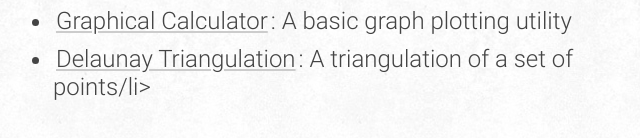
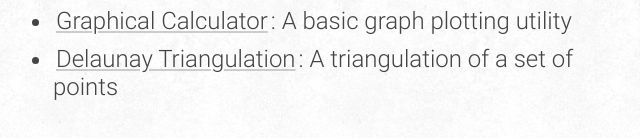
Before and after one commit to george-willcox/george.willcox.dev, a plain HTML site: page index.html in a window 1280 px wide. Shown: the part 912-1050 px from the top of the page, 307-947 px from the left. Drawn offline with Linux system fonts and the light colour scheme.

Commit message:
Fixed list item tag showing on page

```diff
--- a/index.html
+++ b/index.html
@@ -49,7 +49,7 @@
             <ul>
                 <li><a href="projects/george_plays_wordle/george_plays_wordle.html">George Plays Wordle</a>: A game based on Wordle</li>
                 <li><a href="projects/graphical_calculator/graphical_calculator.html">Graphical Calculator</a>: A basic graph plotting utility</li>
-                <li><a href="projects/delaunay_triangulation/delaunay_triangulation.html">Delaunay Triangulation</a>: A triangulation of a set of points/li>
+                <li><a href="projects/delaunay_triangulation/delaunay_triangulation.html">Delaunay Triangulation</a>: A triangulation of a set of points</li>
             </ul>
         </div>
         <div class="background"></div>
```
